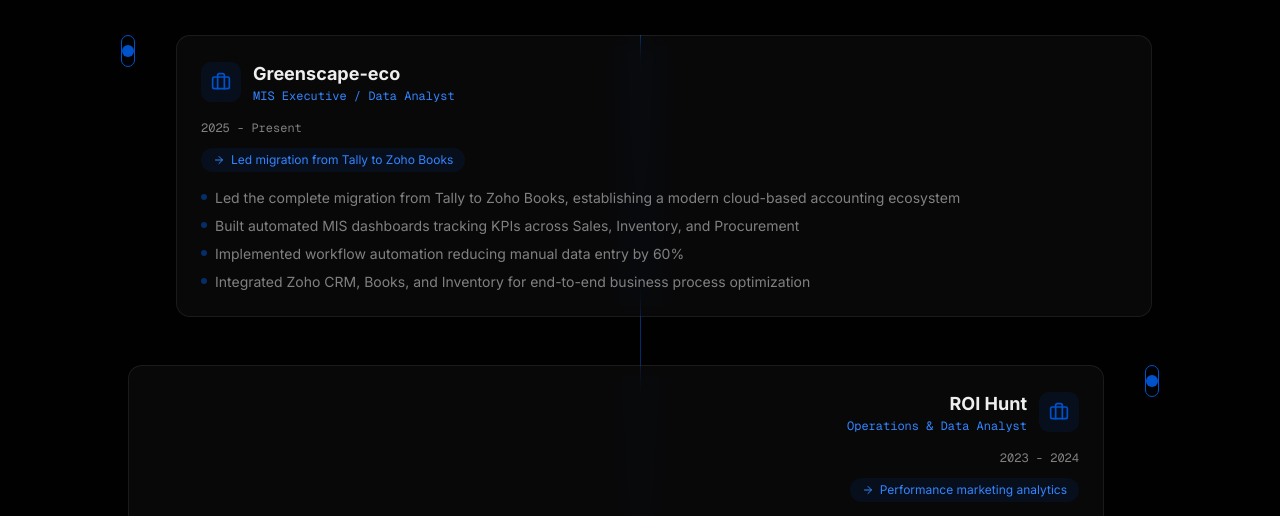
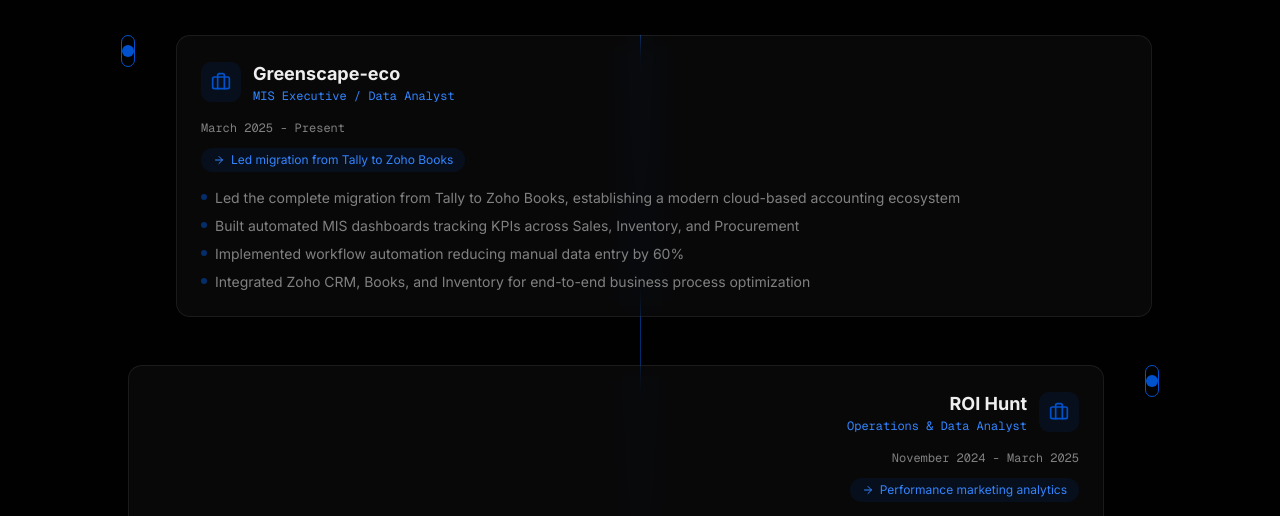
Before and after one commit to Kai1den/Vercel-portfolio-code, a Next.js app: page / in a window 1280 px wide. Shown: the part 1080-1596 px from the top of the page. Built offline with nearby package versions, Linux system fonts and the light colour scheme.

Commit message:
feat: update experience period details for Greenscape-eco and ROI Hunt roles

```diff
--- a/components/experience-section.tsx
+++ b/components/experience-section.tsx
@@ -8,7 +8,7 @@ const experiences = [
   {
     company: "Greenscape-eco",
     role: "MIS Executive / Data Analyst",
-    period: "2025 - Present",
+    period: "March 2025 - Present",
     highlight: "Led migration from Tally to Zoho Books",
     achievements: [
       "Led the complete migration from Tally to Zoho Books, establishing a modern cloud-based accounting ecosystem",
@@ -20,7 +20,7 @@ const experiences = [
   {
     company: "ROI Hunt",
     role: "Operations & Data Analyst",
-    period: "2023 - 2024",
+    period: "November 2024 - March 2025",
     highlight: "Performance marketing analytics",
     achievements: [
       "Managed cross-platform ad performance analytics for clients across Google, Meta, and Amazon",
```
